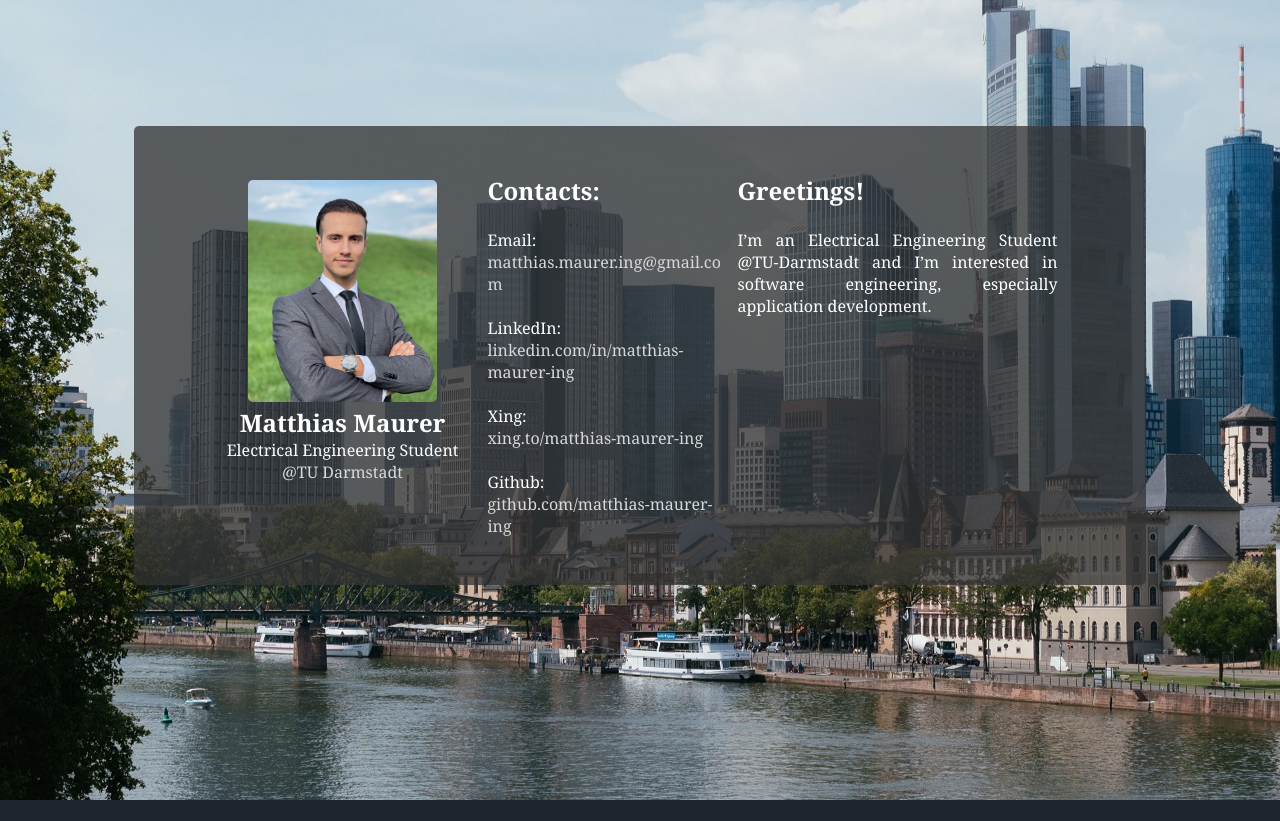
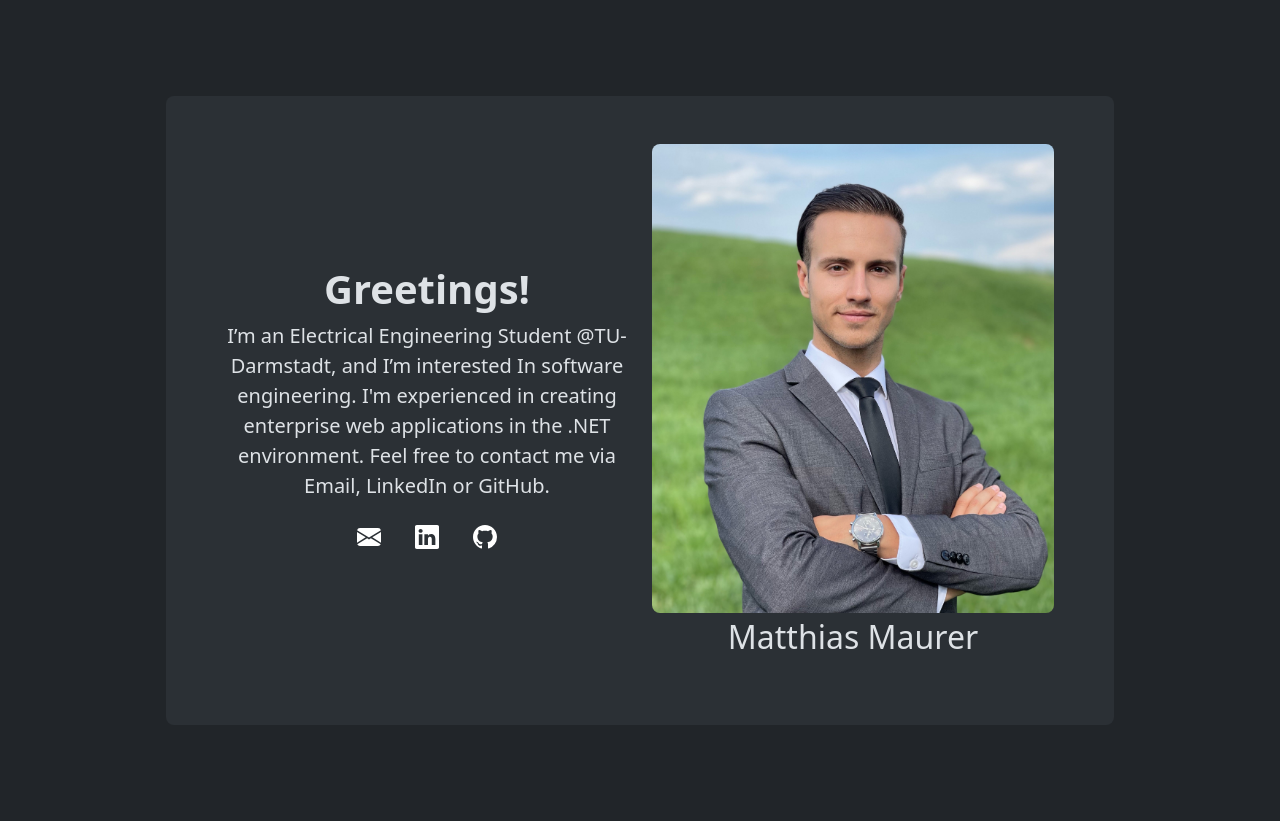
Before and after one commit to matthias-maurer-ing/matthias-maurer-ing.github.io, a plain HTML site: page index.html in a window 1280 px wide. Before the commit the page ends 800 px from the top, so only its background shows below. Drawn offline with nearby package versions, Linux system fonts and the light colour scheme.

Commit message:
Complete overhaul

```diff
--- a/index.html
+++ b/index.html
@@ -1,54 +1,54 @@
 <!DOCTYPE html>
-<html lang="en">
-
+<html lang="en" data-bs-theme="dark">
 <head>
     <meta charset="UTF-8">
     <meta http-equiv="X-UA-Compatible" content="IE=edge">
     <meta name="viewport" content="width=device-width, initial-scale=1">
     <title>Matthias Maurer</title>
-    <link rel="stylesheet" href="style.css">
+    <link href="https://cdn.jsdelivr.net/npm/bootstrap@5.3.0-alpha3/dist/css/bootstrap.min.css" rel="stylesheet"
+        integrity="sha384-KK94CHFLLe+nY2dmCWGMq91rCGa5gtU4mk92HdvYe+M/SXH301p5ILy+dN9+nJOZ" crossorigin="anonymous">
+    <script src="https://cdn.jsdelivr.net/npm/bootstrap@5.3.0-alpha3/dist/js/bootstrap.bundle.min.js"
+        integrity="sha384-ENjdO4Dr2bkBIFxQpeoTz1HIcje39Wm4jDKdf19U8gI4ddQ3GYNS7NTKfAdVQSZe"
+        crossorigin="anonymous"></script>
 </head>
 <header>
-
 </header>
-
 <body>
-    <div class="overlay">
-        <div class="left" style="margin-right: 15px;text-align: center;">
-            <img class="picture" src="images/me.jpg" alt="A picture of me">
-            <h3 class="text" style="display: inline; font-size: 24px; font-weight:bold;">Matthias Maurer</h3>
-            <br>
-            <span class="text">Electrical Engineering Student </span>
-            <a class="text" style="text-decoration: none;" href="https://www.tu-darmstadt.de">@TU Darmstadt</a>
-            <br> <br>
-        </div>
-
-        <div class="text left" style="margin:10px;">
-            <h3 class="text" style="display:inline; font-size: 24px;">Contacts:</h3>
-            <br> <br>
-            <h>Email:</h>
-            <a href="mailto: matthias.maurer.ing@gmail.com">matthias.maurer.ing@gmail.com</a>
-            <br><br>
-            <h>LinkedIn:</h>
-            <br>
-            <a href="http://www.linkedin.com/in/matthias-maurer-ing">linkedin.com/in/matthias-maurer-ing</a>
-            <br><br>
-            <h>Xing:</h>
-            <br>
-            <a href="http://www.xing.to/matthias-maurer-ing">xing.to/matthias-maurer-ing</a>
-            <br><br>
-            <h>Github:</h>
-            <br>
-            <a href="http://www.github.com/matthias-maurer-ing">github.com/matthias-maurer-ing</a>
-        </div>
-
-
-        <div class="text right" style="text-align:justify; margin-top: 10px;">
-            <h3 class="text" style="display:inline; font-size: 24px;">Greetings!</h3>
-            <br> <br>
-            I’m an Electrical Engineering Student @TU-Darmstadt and I’m interested
-            in software engineering, especially application development.
-
+    <div class="container col-xxl-8 p-md-5 p-sm-1">
+        <div class="row flex-lg-row-reverse align-items-center text-center bg-body-tertiary rounded-3 p-5 m-5">
+            <div class="col-lg-6">
+                <img src="images/me.jpg" class="d-block img-fluid rounded-3" alt="Matthias Maurer">
+                <p class="lead  fs-2">Matthias Maurer</p>
+            </div>
+            <div class="col-lg-6">
+                <h1 class="fw-bold">Greetings!</h1>
+                <p class="lead">I’m an Electrical Engineering Student @TU-Darmstadt, and I’m interested In software engineering.
+                    I'm experienced in creating enterprise web applications in the .NET environment.
+                    Feel free to contact me via Email, LinkedIn or GitHub.</p>
+                <div class="d-grid gap-2 d-flex justify-content-center">
+                    <a class="btn link-body-emphasis" href="mailto: matthias.maurer.ing@gmail.com">
+                        <svg xmlns="http://www.w3.org/2000/svg" height="1.5rem" fill="currentColor"
+                            class="bi bi-envelope-check-fill" viewBox="0 0 16 16">
+                            <path
+                                d="M.05 3.555A2 2 0 0 1 2 2h12a2 2 0 0 1 1.95 1.555L8 8.414.05 3.555ZM0 4.697v7.104l5.803-3.558L0 4.697ZM6.761 8.83l-6.57 4.027A2 2 0 0 0 2 14h12a2 2 0 0 0 1.808-1.144l-6.57-4.027L8 9.586l-1.239-.757Zm3.436-.586L16 11.801V4.697l-5.803 3.546Z" />
+                        </svg>
+                    </a>
+                    <a class="btn link-body-emphasis" href="http://www.linkedin.com/in/matthias-maurer-ing">
+                        <svg xmlns="http://www.w3.org/2000/svg" height="1.5rem" fill="currentColor"
+                            class="bi bi-linkedin" viewBox="0 0 16 16">
+                            <path
+                                d="M0 1.146C0 .513.526 0 1.175 0h13.65C15.474 0 16 .513 16 1.146v13.708c0 .633-.526 1.146-1.175 1.146H1.175C.526 16 0 15.487 0 14.854V1.146zm4.943 12.248V6.169H2.542v7.225h2.401zm-1.2-8.212c.837 0 1.358-.554 1.358-1.248-.015-.709-.52-1.248-1.342-1.248-.822 0-1.359.54-1.359 1.248 0 .694.521 1.248 1.327 1.248h.016zm4.908 8.212V9.359c0-.216.016-.432.08-.586.173-.431.568-.878 1.232-.878.869 0 1.216.662 1.216 1.634v3.865h2.401V9.25c0-2.22-1.184-3.252-2.764-3.252-1.274 0-1.845.7-2.165 1.193v.025h-.016a5.54 5.54 0 0 1 .016-.025V6.169h-2.4c.03.678 0 7.225 0 7.225h2.4z" />
+                        </svg>
+                    </a>
+                    <a class="btn link-body-emphasis" href="http://www.linkedin.com/in/matthias-maurer-ing">
+                        <svg xmlns="http://www.w3.org/2000/svg" height="1.5rem" fill="currentColor" class="bi bi-github"
+                            viewBox="0 0 16 16">
+                            <path
+                                d="M8 0C3.58 0 0 3.58 0 8c0 3.54 2.29 6.53 5.47 7.59.4.07.55-.17.55-.38 0-.19-.01-.82-.01-1.49-2.01.37-2.53-.49-2.69-.94-.09-.23-.48-.94-.82-1.13-.28-.15-.68-.52-.01-.53.63-.01 1.08.58 1.23.82.72 1.21 1.87.87 2.33.66.07-.52.28-.87.51-1.07-1.78-.2-3.64-.89-3.64-3.95 0-.87.31-1.59.82-2.15-.08-.2-.36-1.02.08-2.12 0 0 .67-.21 2.2.82.64-.18 1.32-.27 2-.27.68 0 1.36.09 2 .27 1.53-1.04 2.2-.82 2.2-.82.44 1.1.16 1.92.08 2.12.51.56.82 1.27.82 2.15 0 3.07-1.87 3.75-3.65 3.95.29.25.54.73.54 1.48 0 1.07-.01 1.93-.01 2.2 0 .21.15.46.55.38A8.012 8.012 0 0 0 16 8c0-4.42-3.58-8-8-8z" />
+                        </svg>
+                    </a>
+                </div>
+            </div>
         </div>
     </div>
 </body>
--- a/style.css
+++ b/style.css
@@ -1,83 +1 @@
-body {
-    background-color: #1e252d;
-    font-family: Arial, Helvetica, sans-serif;
-    background-image: url(images/ffm.jpg);
-    background-position: center center;
-    background-repeat: no-repeat;
-    background-size: auto auto;
-
-    min-width: 23em;
-}
-
-.overlay {
-    display: flex;
-    flex-wrap: wrap;
-    justify-content:center;
-    align-items: flex-start;
-
-
-    margin: 10%;
-    padding: 3%;
-
-
-    z-index: 1;
-    background: rgba(51, 51, 51, 0.75);
-    border-radius: 5px;
-}
-
-.picture {
-    border-radius: 5px;
-    height: 13.85em;
-    z-index: 3;
-    margin-top: 1em;
-}
-
-.text {
-    color: rgb(255, 255, 255);
-    font-family: Georgia, 'Times New Roman', Times, serif, serif;
-    overflow-wrap: break-word;
-    overflow: hidden;
-    z-index: 3;
-}
-
-.left {
-    min-width: 10em;
-    max-width: 15em;
-    height: 80%;
-}
-
-.right {
-    max-width: 20em;
-    min-width: 15em;
-    height: 80%;
-}
-
-a {
-    color: rgb(216, 216, 216);
-    text-decoration: none;
-}
-
-a:link {
-    color: rgb(216, 216, 216);
-    text-decoration: none;
-}
-
-a:visited {
-    color: rgb(216, 216, 216);
-    text-decoration: none;
-}
-
-a:focus {
-    color: rgb(216, 216, 216);
-    text-decoration: none;
-}
-
-a:active {
-    color: rgb(216, 216, 216);
-    text-decoration: none;
-}
-
-a:hover {
-    color: rgb(255, 255, 255);
-    text-decoration: none;
-}
+/*Silence is gold
```
